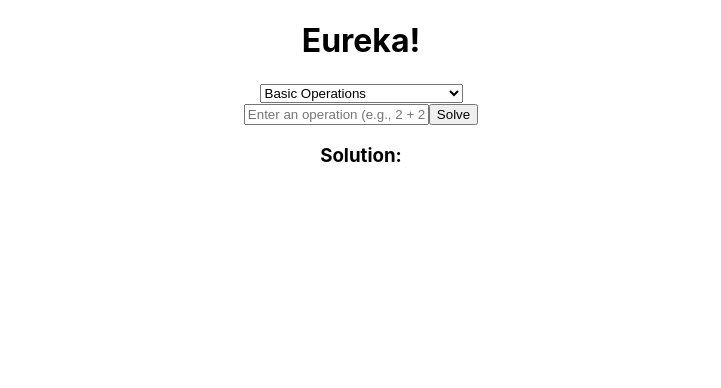
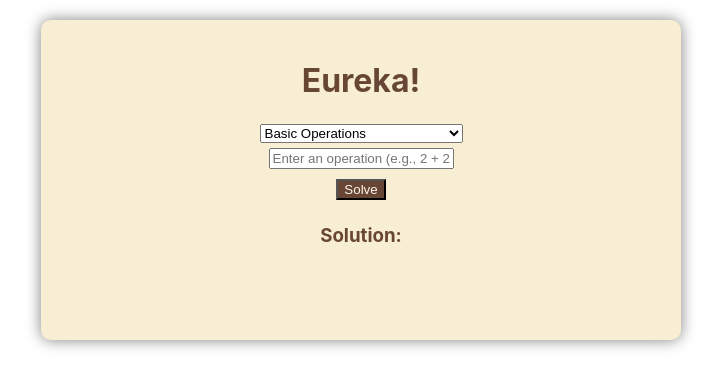
Before and after one commit to Moschifire/maths-solver, a React (Create React App) app: page / in a window 1280 px wide. Shown: the top 388 px of the page, without its empty margins (279-1000 px from the left). Built offline with nearby package versions, Linux system fonts and the light colour scheme.

Commit message:
app styled

```diff
--- a/package.json
+++ b/package.json
@@ -9,7 +9,7 @@
     "mathjs": "^13.1.1",
     "react": "^18.3.1",
     "react-dom": "^18.3.1",
-    "react-scripts": "5.0.1",
+    "react-scripts": "^5.0.1",
     "web-vitals": "^2.1.4"
   },
   "scripts": {
--- a/src/App.css
+++ b/src/App.css
@@ -1,3 +1,29 @@
 .App {
   text-align: center;
+  background-color: #F7EED3;
+  width: 40hv;
+  margin: 20px auto;
+  height: 40vh;
+  width: 50%;
+  max-width: 700px;
+  box-shadow: 0px 0px 15px gray;
+  border-radius: 10px;
+  padding: 20px;
+  box-sizing: border-box;
 }
+h1, h3 {
+  color: #674636;
+}
+input, textarea {
+  margin: 5px auto;
+  display: block;
+}
+button {
+  background-color: #674636;
+  color: #FFF8E8;
+  margin: 5px auto;
+}
+form {
+  display: block;
+
+}
```
Also changed, not shown: 1 other file (tests, documents, lock files or other folders).
